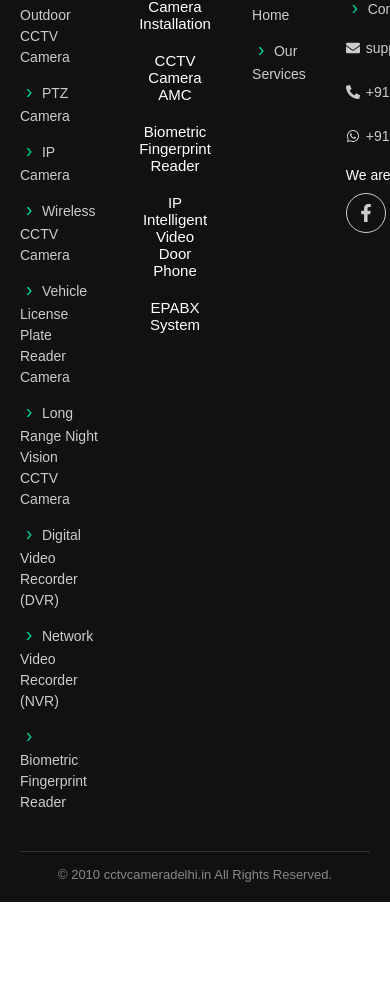
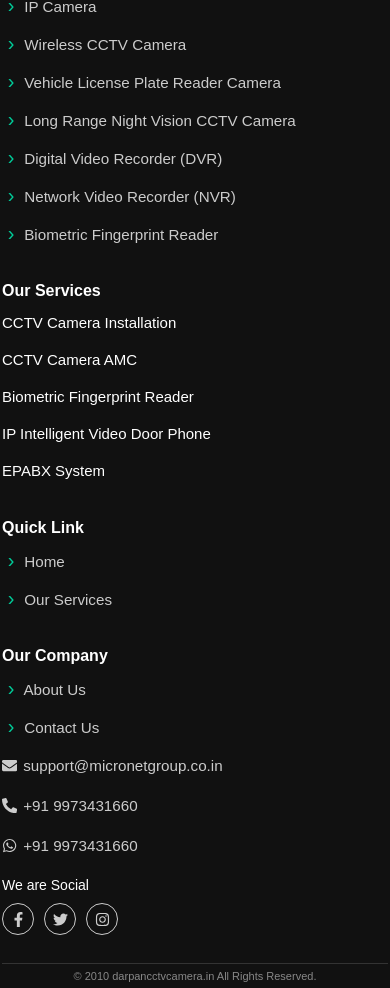
Before and after one commit to BhumikaCoder21/cctvStore, a React (Create React App) app in the folder my-app/: page /bio in a window 390 px wide. Shown: the part 4358-5346 px from the top of the page. Before the commit the page ends 5260 px from the top, so only its background shows below. Built offline with nearby package versions, Linux system fonts and the light colour scheme.

Commit message:
homeResponsive

```diff
--- a/my-app/src/components/ContactSection.css
+++ b/my-app/src/components/ContactSection.css
@@ -92,3 +92,57 @@
   border: none;
   border-radius: 8px;
 }
+
+@media (max-width: 1024px) {
+  .contact-section {
+    flex-direction: column;
+    gap: 24px;
+    padding: 0 10px;
+  }
+  .assistance-box {
+    margin-left: 0;
+    padding: 24px 12px;
+    min-width: 0;
+  }
+  .contact-map {
+    margin-right: 0;
+    min-height: 260px;
+  }
+}
+
+@media (max-width: 600px) {
+  .contact-section {
+    gap: 10px;
+    padding: 0 2px;
+  }
+  .assistance-box {
+    padding: 12px 4px;
+    border-radius: 8px;
+  }
+  .assistance-header h1 {
+    font-size: 1.2rem;
+    margin-bottom: 6px;
+  }
+  .assistance-header p {
+    font-size: 0.98rem;
+    max-width: 100%;
+  }
+  .contact-info {
+    gap: 7px;
+    margin-top: 6px;
+  }
+  .contact-item {
+    font-size: 0.98rem;
+    gap: 7px;
+  }
+  .contact-item .icon {
+    font-size: 1.1rem;
+  }
+  .contact-map {
+    min-height: 120px;
+    margin-right: 0;
+  }
+  .contact-map iframe {
+    border-radius: 6px;
+  }
+}
--- a/my-app/src/components/Footer.css
+++ b/my-app/src/components/Footer.css
@@ -134,3 +134,55 @@
     font-weight: 400;
 
 }
+
+@media (max-width: 1200px) {
+  .footer-content {
+    grid-template-columns: repeat(2, 1fr);
+    gap: 28px 18px;
+  }
+}
+
+@media (max-width: 800px) {
+  .footer-content {
+    grid-template-columns: 1fr;
+    gap: 18px 0;
+  }
+  .footer {
+    padding: 24px 6px 10px;
+  }
+  .footer-column {
+    margin-bottom: 18px;
+  }
+  .footer-bottom {
+    margin-top: 18px;
+    padding-top: 10px;
+    font-size: 12px;
+  }
+}
+
+@media (max-width: 500px) {
+  .footer-content {
+    gap: 8px 0;
+  }
+  .footer {
+    padding: 10px 2px 6px;
+  }
+  .footer-column h3 {
+    font-size: 1rem;
+    margin-bottom: 8px;
+  }
+  .footer-column a, .footer-column li, .contact-info p {
+    font-size: 0.95rem;
+  }
+  .social-icons .icons a {
+    font-size: 15px;
+    width: 32px;
+    height: 32px;
+    padding: 6px;
+  }
+  .footer-bottom {
+    font-size: 11px;
+    margin-top: 10px;
+    padding-top: 6px;
+  }
+}
--- a/my-app/src/components/Footer.js
+++ b/my-app/src/components/Footer.js
@@ -153,7 +153,7 @@
       </div>
 
       <div className="footer-bottom">
-        <p>© 2010 cctvcameradelhi.in All Rights Reserved.</p>
+        <p>© 2010 darpancctvcamera.in All Rights Reserved.</p>
       </div>
     </footer>
   );
--- a/my-app/src/components/Team.css
+++ b/my-app/src/components/Team.css
@@ -126,3 +126,66 @@
 .icon.facebook {
   color: #4267B2;
 }
+
+@media (max-width: 1024px) {
+  .team {
+    padding: 36px 8px;
+  }
+  .team h2 {
+    font-size: 1.7rem;
+    margin-bottom: 8px;
+  }
+  .team p {
+    font-size: 1rem;
+    margin-bottom: 24px;
+  }
+  .team-container {
+    padding: 0 6px;
+    gap: 18px;
+  }
+  .team-member {
+    padding: 18px;
+    max-width: 100%;
+  }
+}
+
+@media (max-width: 600px) {
+  .team {
+    padding: 16px 2px;
+  }
+  .team h2 {
+    font-size: 1.1rem;
+    margin-bottom: 4px;
+  }
+  .team p {
+    font-size: 0.95rem;
+    margin-bottom: 10px;
+  }
+  .team-container {
+    flex-direction: column;
+    gap: 8px;
+    padding: 0 2px;
+  }
+  .team-member {
+    padding: 8px;
+    border-radius: 8px;
+    font-size: 0.98rem;
+  }
+  .member-info h3 {
+    font-size: 1.1rem;
+  }
+  .member-info .role {
+    font-size: 0.95rem;
+    margin-bottom: 8px;
+  }
+  .member-info p {
+    font-size: 0.92rem;
+    margin-bottom: 8px;
+  }
+  .social-details {
+    padding-top: 7px;
+  }
+  .icon {
+    font-size: 1.1rem;
+  }
+}
```
